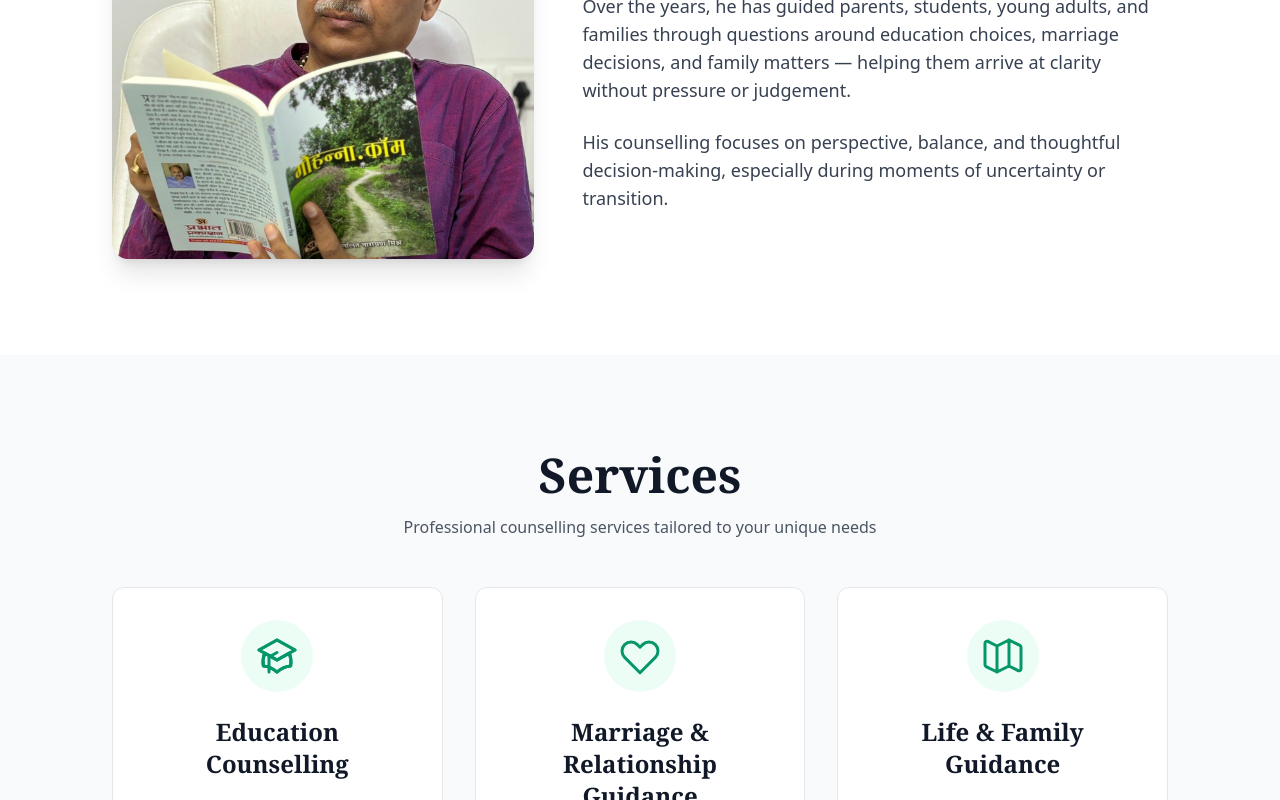
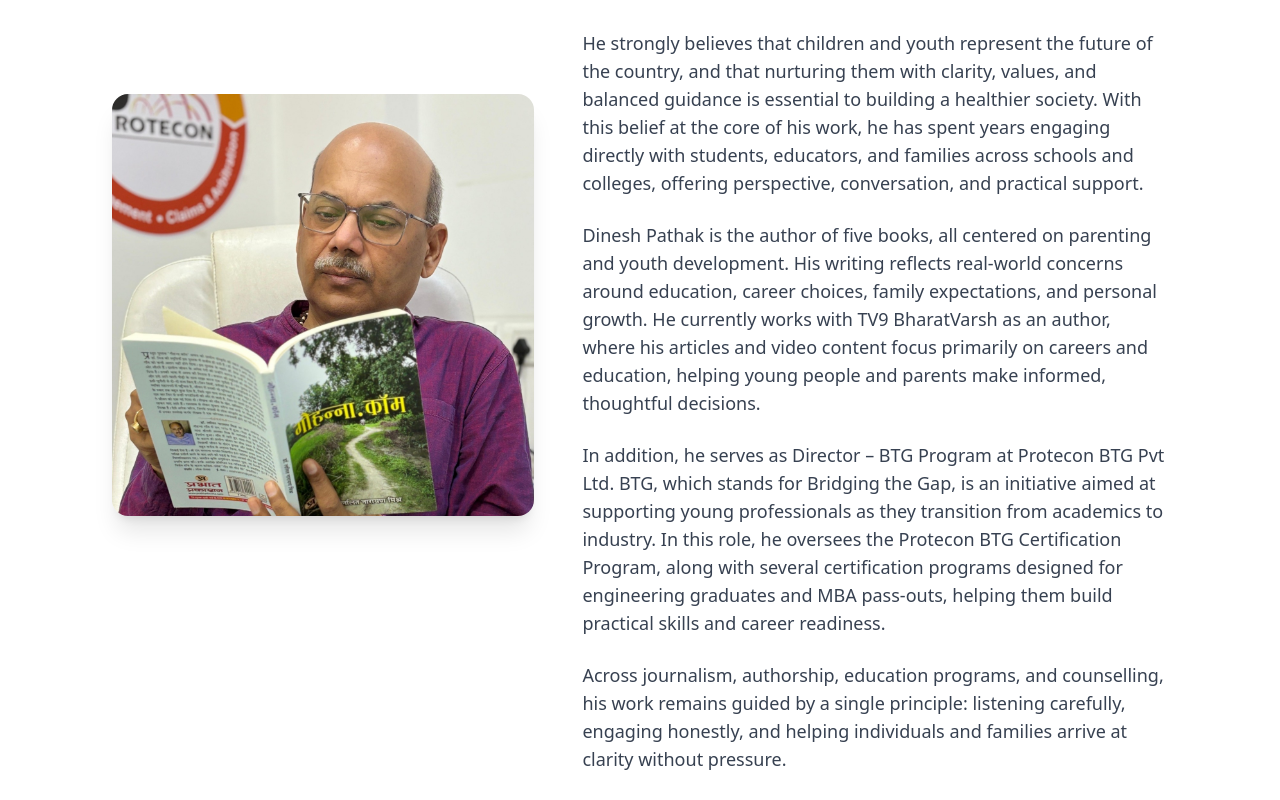
Before and after one commit to udit816/dinesh-pathak-counselling, a React (Vite) app: page / in a window 1280 px wide. Shown: the part 1100-1900 px from the top of the page. Built offline with nearby package versions, Linux system fonts and the light colour scheme; the HTML template or start-up script is replaced by a standard one.

Commit message:
updated and corrections. About me updated. reworded services

```diff
--- a/src/components/About.jsx
+++ b/src/components/About.jsx
@@ -26,15 +26,23 @@ function About() {
             {/* Body content */}
             <div className="w-full md:w-3/5 space-y-6 text-base md:text-lg text-gray-700 leading-relaxed">
               <p>
-                Dinesh Pathak is a senior counsellor and life guide who works with individuals and families navigating important personal decisions. His approach is calm, practical, and rooted in careful listening.
+                Dinesh Pathak is a journalist by profession, but his work and purpose have long been deeply rooted in the lives of children and young people. His focus lies in understanding their challenges and supporting them—along with their parents and teachers—in addressing the everyday questions and decisions that shape growth, confidence, and direction.
               </p>
 
               <p>
-                Over the years, he has guided parents, students, young adults, and families through questions around education choices, marriage decisions, and family matters — helping them arrive at clarity without pressure or judgement.
+                He strongly believes that children and youth represent the future of the country, and that nurturing them with clarity, values, and balanced guidance is essential to building a healthier society. With this belief at the core of his work, he has spent years engaging directly with students, educators, and families across schools and colleges, offering perspective, conversation, and practical support.
               </p>
 
               <p>
-                His counselling focuses on perspective, balance, and thoughtful decision-making, especially during moments of uncertainty or transition.
+                Dinesh Pathak is the author of five books, all centered on parenting and youth development. His writing reflects real-world concerns around education, career choices, family expectations, and personal growth. He currently works with TV9 BharatVarsh as an author, where his articles and video content focus primarily on careers and education, helping young people and parents make informed, thoughtful decisions.
+              </p>
+
+              <p>
+                In addition, he serves as Director – BTG Program at Protecon BTG Pvt Ltd. BTG, which stands for Bridging the Gap, is an initiative aimed at supporting young professionals as they transition from academics to industry. In this role, he oversees the Protecon BTG Certification Program, along with several certification programs designed for engineering graduates and MBA pass-outs, helping them build practical skills and career readiness.
+              </p>
+
+              <p>
+                Across journalism, authorship, education programs, and counselling, his work remains guided by a single principle: listening carefully, engaging honestly, and helping individuals and families arrive at clarity without pressure.
               </p>
             </div>
           </div>
--- a/src/components/Header.jsx
+++ b/src/components/Header.jsx
@@ -11,7 +11,7 @@ function Header({ onBookNowClick }) {
               Dinesh Pathak
             </h1>
             <p className="text-xs md:text-sm text-gray-600 mt-1">
-              Senior Counsellor & Life Guide
+              Counsellor & Life Guide
             </p>
           </div>
 
--- a/src/components/ServiceSelection.jsx
+++ b/src/components/ServiceSelection.jsx
@@ -4,9 +4,9 @@ function ServiceSelection({ onServiceSelect, selectedService }) {
   const services = [
     {
       id: 'education',
-      title: 'Education Counselling',
-      price: '₹2,500',
-      duration: '60 minutes',
+      title: 'Career Counselling',
+      price: '₹499',
+      duration: '45 minutes',
       icon: (
         <svg className="w-10 h-10 text-emerald-600" fill="none" stroke="currentColor" viewBox="0 0 24 24">
           <path strokeLinecap="round" strokeLinejoin="round" strokeWidth={1.5} d="M12 14l9-5-9-5-9 5 9 5z" />
@@ -24,8 +24,8 @@ function ServiceSelection({ onServiceSelect, selectedService }) {
     {
       id: 'marriage',
       title: 'Marriage & Relationship Guidance',
-      price: '₹3,000',
-      duration: '75 minutes',
+      price: '₹1499',
+      duration: '45 minutes',
       icon: (
         <svg className="w-10 h-10 text-emerald-600" fill="none" stroke="currentColor" viewBox="0 0 24 24">
           <path strokeLinecap="round" strokeLinejoin="round" strokeWidth={1.5} d="M4.318 6.318a4.5 4.5 0 000 6.364L12 20.364l7.682-7.682a4.5 4.5 0 00-6.364-6.364L12 7.636l-1.318-1.318a4.5 4.5 0 00-6.364 0z" />
@@ -41,9 +41,9 @@ function ServiceSelection({ onServiceSelect, selectedService }) {
     },
     {
       id: 'life',
-      title: 'Life & Family Guidance',
-      price: '₹2,500',
-      duration: '60 minutes',
+      title: 'Parenting Guidance',
+      price: '₹999',
+      duration: '45 minutes',
       icon: (
         <svg className="w-10 h-10 text-emerald-600" fill="none" stroke="currentColor" viewBox="0 0 24 24">
           <path strokeLinecap="round" strokeLinejoin="round" strokeWidth={1.5} d="M9 20l-5.447-2.724A1 1 0 013 16.382V5.618a1 1 0 011.447-.894L9 7m0 13l6-3m-6 3V7m6 10l4.553 2.276A1 1 0 0021 18.382V7.618a1 1 0 00-.553-.894L15 4m0 13V4m0 0L9 7" />
--- a/src/components/Services.jsx
+++ b/src/components/Services.jsx
@@ -3,7 +3,7 @@ import React from 'react'
 function Services({ onBookNowClick }) {
   const services = [
     {
-      title: 'Education Counselling',
+      title: 'Career Counselling',
       icon: (
         <svg className="w-12 h-12 text-emerald-600" fill="none" stroke="currentColor" viewBox="0 0 24 24">
           <path strokeLinecap="round" strokeLinejoin="round" strokeWidth={1.5} d="M12 14l9-5-9-5-9 5 9 5z" />
@@ -25,7 +25,7 @@ function Services({ onBookNowClick }) {
       forWhom: 'Individuals, couples, and families'
     },
     {
-      title: 'Life & Family Guidance',
+      title: 'Parenting Guidance',
       icon: (
         <svg className="w-12 h-12 text-emerald-600" fill="none" stroke="currentColor" viewBox="0 0 24 24">
           <path strokeLinecap="round" strokeLinejoin="round" strokeWidth={1.5} d="M9 20l-5.447-2.724A1 1 0 013 16.382V5.618a1 1 0 011.447-.894L9 7m0 13l6-3m-6 3V7m6 10l4.553 2.276A1 1 0 0021 18.382V7.618a1 1 0 00-.553-.894L15 4m0 13V4m0 0L9 7" />
@@ -95,7 +95,7 @@ function Services({ onBookNowClick }) {
         {/* Additional Info */}
         <div className="mt-12 text-center">
           <p className="text-gray-600 text-sm md:text-base">
-            All sessions are conducted with complete confidentiality and care
+            All sessions are conducted with complete confidentiality and care.
           </p>
         </div>
       </div>
```
Also changed, not shown: 1 other file (tests, documents, lock files or other folders).
